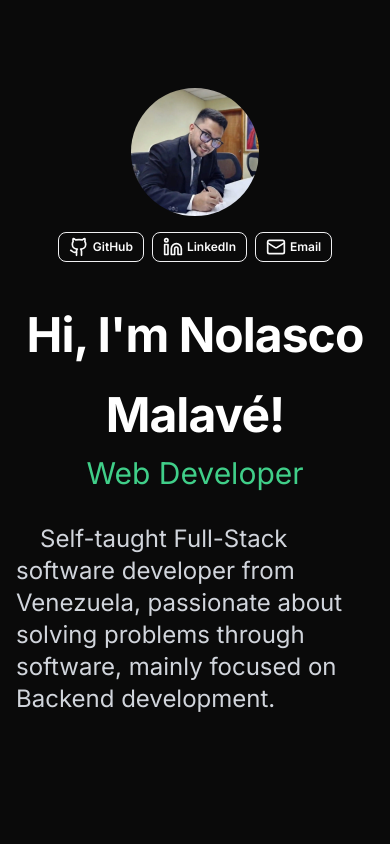
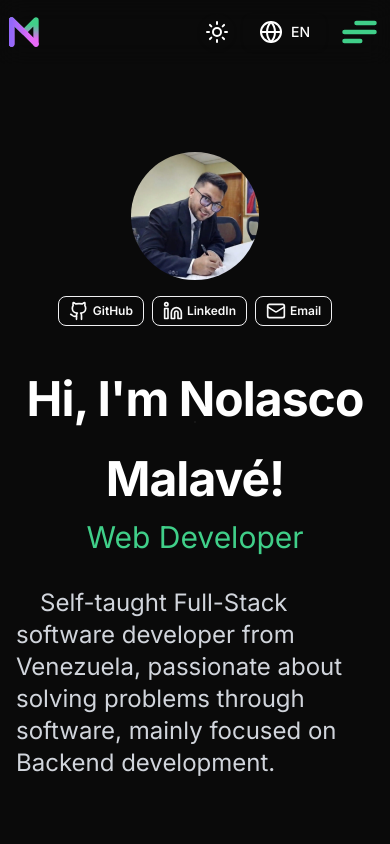
Before and after one commit to nolascomalave/Portfolio---With-Next, a Next.js app: page /en/ in a window 390 px wide. Shown: the top 844 px of the page. Built offline with nearby package versions, Linux system fonts and the light colour scheme.

Commit message:
Agregando funcionalidad de navbar responsivo.

```diff
--- a/src/app/globals.css
+++ b/src/app/globals.css
@@ -17,8 +17,8 @@
   --background: oklch(1 0 0);
   --foreground: oklch(0.145 0 0);
   --card: oklch(1 0 0);
-  --card-foreground: var(--dark-color);
-  /* --card-foreground: oklch(0.145 0 0); */
+  /* --card-foreground: var(--dark-color); */
+  --card-foreground: oklch(0.145 0 0);
   --popover: oklch(1 0 0);
   --popover-foreground: oklch(0.145 0 0);
   --primary: oklch(0.205 0 0);
@@ -160,10 +160,10 @@ body {
 .dark {
   --background: oklch(0.145 0 0);
   --foreground: oklch(0.985 0 0);
-  --card: var(--dark-color);
-  --card-foreground: var(--light-color);
-  /* --card: oklch(0.205 0 0);
-  --card-foreground: oklch(0.985 0 0); */
+  /* --card: var(--dark-color);
+  --card-foreground: var(--light-color); */
+  --card: oklch(0.205 0 0);
+  --card-foreground: oklch(0.985 0 0);
   --popover: oklch(0.205 0 0);
   --popover-foreground: oklch(0.985 0 0);
   --primary: oklch(0.922 0 0);
--- /dev/null
+++ b/src/components/MobileNavButton.module.css
@@ -0,0 +1,38 @@
+.hamburgerButton {
+    cursor: pointer;
+}
+
+.hamburgerButton > input {
+    display: none;
+}
+
+.hamburgerButton > svg {
+    /* The size of the SVG defines the overall size */
+    height: 3em;
+    /* Define the transition for transforming the SVG */
+    transition: transform 600ms cubic-bezier(0.4, 0, 0.2, 1);
+}
+
+.hamburgerButton > svg > path {
+    fill: none;
+    stroke-linecap: round;
+    stroke-linejoin: round;
+    stroke-width: 3;
+    /* Define the transition for transforming the Stroke */
+    transition:
+      stroke-dasharray 600ms cubic-bezier(0.4, 0, 0.2, 1),
+      stroke-dashoffset 600ms cubic-bezier(0.4, 0, 0.2, 1);
+}
+
+.hamburgerButton > svg > path[class~="line-top-bottom"] {
+    stroke-dasharray: 12 63;
+}
+
+.hamburgerButton input:checked + svg {
+    transform: rotate(-45deg);
+}
+
+.hamburgerButton input:checked + svg > path[class~="line-top-bottom"] {
+    stroke-dasharray: 20 300;
+    stroke-dashoffset: -32.42;
+}
--- /dev/null
+++ b/src/components/MobileNavButton.tsx
@@ -0,0 +1,16 @@
+import styles from "@/components/MobileNavButton.module.css";
+
+export default function MovileNavButton({setIsOpen, isOpen}: {setIsOpen: (isOpen: boolean) => void, isOpen: boolean}) {
+    return (
+        <label className={`${styles.hamburgerButton} sm:hidden`}>
+            <input type="checkbox" checked={isOpen} onChange={e => setIsOpen(e.target.checked)} />
+            <svg viewBox="0 0 32 32">
+                <path
+                    className="line-top-bottom stroke-dark-purple dark:stroke-neon-green"
+                    d="M27 10 13 10C10.8 10 9 8.2 9 6 9 3.5 10.8 2 13 2 15.2 2 17 3.8 17 6L17 26C17 28.2 18.8 30 21 30 23.2 30 25 28.2 25 26 25 23.8 23.2 22 21 22L7 22"
+                ></path>
+                <path className="stroke-dark-purple dark:stroke-neon-green" d="M7 16 27 16"></path>
+            </svg>
+        </label>
+    );
+}
--- a/src/components/Navbar.tsx
+++ b/src/components/Navbar.tsx
@@ -2,18 +2,49 @@
 
 import { useLocale, useTranslations } from 'next-intl';
 import Link from 'next/link';
-import { usePathname } from 'next/navigation';
-import { useEffect, useState } from 'react';
+// import { usePathname } from 'next/navigation';
+import { useEffect, useRef, useState } from 'react';
 import LanguageSwitcher from './LanguageSwitcher';
 import Image from 'next/image';
 import { AnimatedThemeToggler } from './ui/animated-theme-toggler';
+import MobileNavButton from './MobileNavButton';
+import * as motion from "motion/react-client";
+import { AnimatePresence } from 'framer-motion';
+import { he } from 'zod/v4/locales';
+
+const menuVariants = {
+    closed: {
+        display: "none",
+        opacity: 0,
+        y: "-12.5%"
+        // Si quieres slide + fade: x: "100%",
+    },
+    open: {
+        display: "flex",
+        opacity: 1,
+        y: 0
+        // x: 0,
+    },
+};
+
+const blurBackdropVariants = {
+    open: {
+        height: "100vh",
+        width: "100vw",
+    },
+    closed: {
+        height: "auto",
+        width: "auto",
+    }
+}
 
 export default function Navbar() {
   const __ = useTranslations('layout.sections-list');
-  const pathname = usePathname();
+  const navRef = useRef<HTMLElement>(null);
+  // const pathname = usePathname();
   const locale = useLocale();
-
   const [mounted, setMounted] = useState(false);
+  const [isOpenMobileMenu, setIsOpenMobileMenu] = useState(false);
 
   useEffect(() => {
     setMounted(true);
@@ -21,7 +52,7 @@ export default function Navbar() {
 
   if (!mounted) return null;
 
-  const currentPath = pathname.replace(`/${locale}`, '') || '/';
+  // const currentPath = pathname.replace(`/${locale}`, '') || '/';
 
   const navLinks = [
     { href: '/', label: __('home'), key: '/' },
@@ -32,11 +63,22 @@ export default function Navbar() {
   ];
 
   // Encontrar el enlace activo
-  const activeLink = navLinks.find(link => currentPath === link.key) || navLinks[0];
+  // const activeLink = navLinks.find(link => currentPath === link.key) || navLinks[0];
 
   return (
-    <nav className="sticky top-0 left-0 right-0 z-50 backdrop-blur-md transition-colors flex gap-[0.125rem] text-inherit hidden sm:block">
-        <div className='flex p-[0.5rem] max-w-7xl w-full m-auto'>
+    <>
+        <nav ref={navRef} className="sticky top-0 left-0 right-0 z-50 transition-colors flex gap-[0.125rem] text-inherit z-[1000]">
+            <AnimatePresence>
+                <motion.div
+                    className="backdrop-blur-md absolute z-1 top-0 right-0 bottom-0 left-0"
+                    animate={isOpenMobileMenu ? "open" : "closed"}
+                    initial="closed"
+                    variants={blurBackdropVariants}
+                    transition={{ duration: isOpenMobileMenu ? 0.2 : 0.4, ease: 'easeInOut' }}
+                />
+            </AnimatePresence>
+            {/* <div className={`backdrop-blur-md absolute z-1 top-0 right-0 ${isOpenMobileMenu ? "w-screen h-screen" : "bottom-0 left-0"}`}></div> */}
+            <div className='flex p-[0.5rem] max-w-7xl w-full m-auto justify-between z-2'>
                 <div className="flex items-center shrink-0">
                     <Link href={`/${locale}/`}>
                         <Image
@@ -54,7 +96,34 @@ export default function Navbar() {
                     </Link>
                 </div>
 
-            <ul className="grow flex list-none text-red items-center justify-center gap-0.5">
+                <AnimatePresence>
+                    <motion.ul
+                        animate={isOpenMobileMenu ? "open" : "closed"}
+                        initial="closed"
+                        transition={{ duration: 0.4, ease: 'easeInOut' }}
+                        variants={menuVariants}
+                        className='absolute w-screen flex flex-col text-2xl gap-8 left-0 items-center justify-center'
+                        style={{
+                            top: `calc(0px + ${!navRef.current ? 0 : navRef.current.offsetHeight}px)`,
+                            height: `calc(100vh - ${!navRef.current ? 0 : navRef.current.offsetHeight}px)`,
+                        }}
+                    >
+                        {navLinks.map((link) => (
+                            <motion.li key={link.href}>
+                                <Link
+                                    href={`/${locale}${link.href}`}
+                                    className='p-2'
+                                >
+                                    {link.label}
+                                </Link>
+                            </motion.li>
+                        ))}
+                    </motion.ul>
+                </AnimatePresence>
+
+                <ul
+                    className="hidden sm:flex grow list-none items-center justify-center gap-0.5"
+                >
                     {navLinks.map((link) => (
                         <li key={link.href}>
                             <Link
@@ -70,8 +139,10 @@ export default function Navbar() {
                 <div className='flex items-center gap-2 shrink-0'>
                     <AnimatedThemeToggler className='cursor-pointer' />
                     <LanguageSwitcher/>
+                    <MobileNavButton setIsOpen={setIsOpenMobileMenu} isOpen={isOpenMobileMenu} />
                 </div>
             </div>
         </nav>
+    </>
   );
 }
```
Lines whose indentation alone changed are shown as unchanged.
